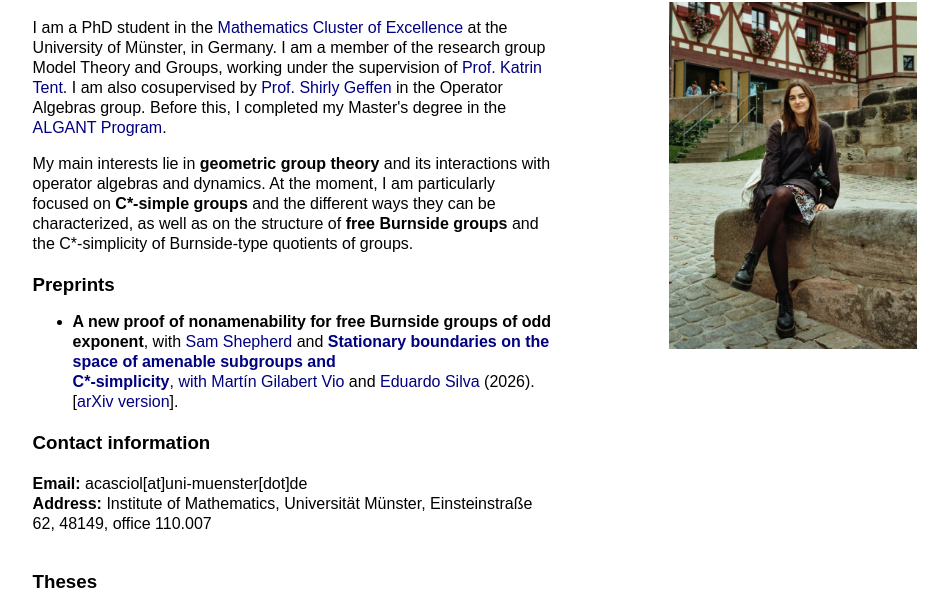
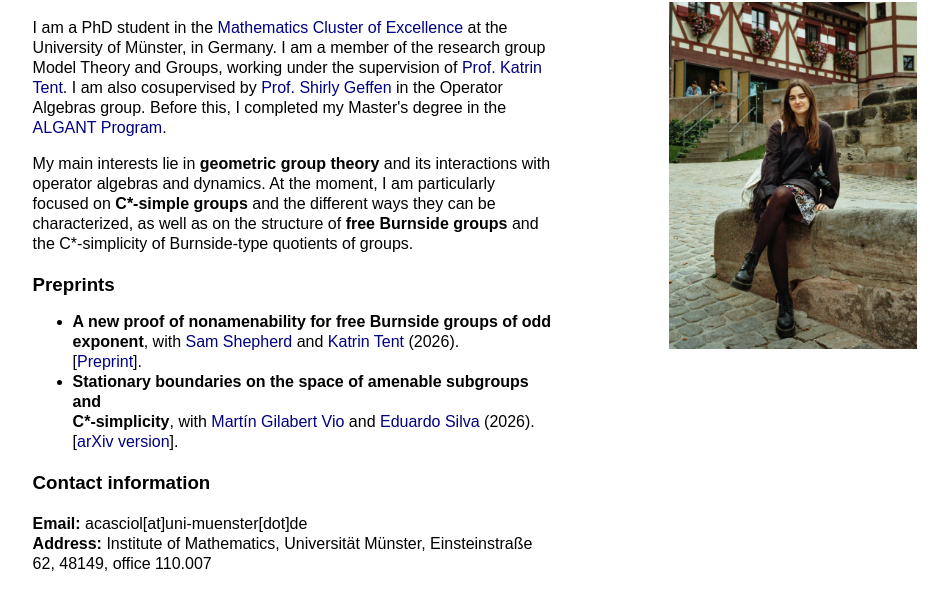
Before and after one commit to annacascioli/annacascioli.github.io, a plain HTML site: page index.html in a window 1280 px wide. Shown: the part 148-755 px from the top of the page, without its empty margins (165-1113 px from the left). Drawn offline with nearby package versions, Linux system fonts and the light colour scheme.

Commit message:
Update index.html

```diff
--- a/index.html
+++ b/index.html
@@ -33,7 +33,10 @@
 
 		<p><h3>Preprints</h3>
 		  <ul>
-			  <li><b>A new proof of nonamenability for free Burnside groups of odd exponent</b>, with <a href="https://sites.google.com/view/samshepherd/home">Sam Shepherd</a> and <a href="https://ivv5hpp.uni-muenster.de/u/tent/>Katrin Tent</a> (2026).</li>
+			  <li><b>A new proof of nonamenability for free Burnside groups of odd exponent</b>, with <a href="https://sites.google.com/view/samshepherd/home">Sam Shepherd</a> and <a href="https://ivv5hpp.uni-muenster.de/u/tent/">Katrin Tent</a> (2026).
+			  <br>
+				  [<a href="Nonamenability_of_free_Burnside_groups.pdf" target="_blank">Preprint</a>].
+			  </li>
 			 <li><b>Stationary boundaries on the space of amenable subgroups and <br> C*-simplicity</b>, with <a href="https://martingilabertvio.github.io/">Martín Gilabert Vio</a> and <a href="https://edoasd.github.io/eduardo_silva_math/index.html">Eduardo Silva</a> (2026).
 				 <br>
 				 [<a href="https://arxiv.org/abs/2603.28228">arXiv version</a>].
```
